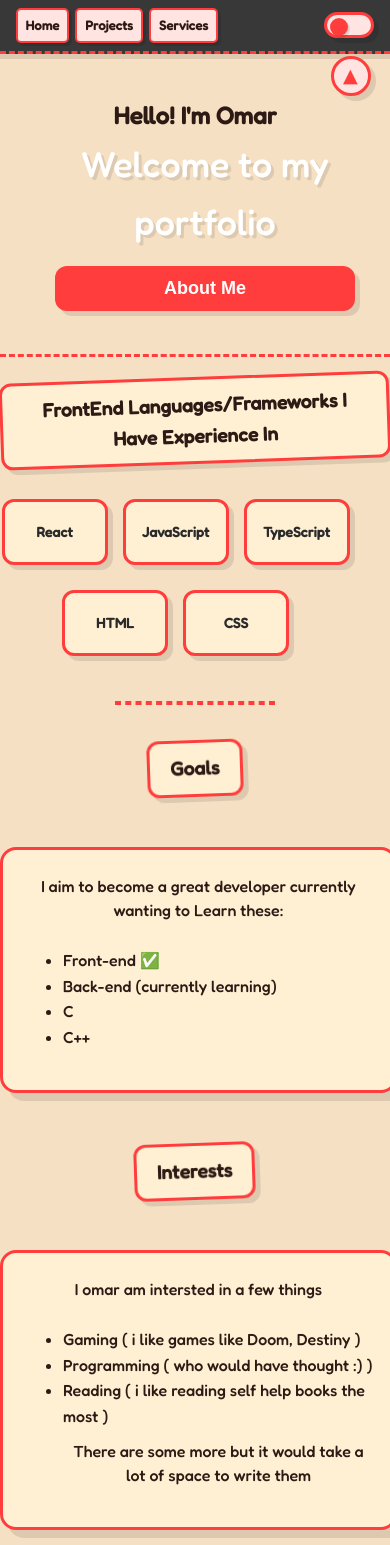
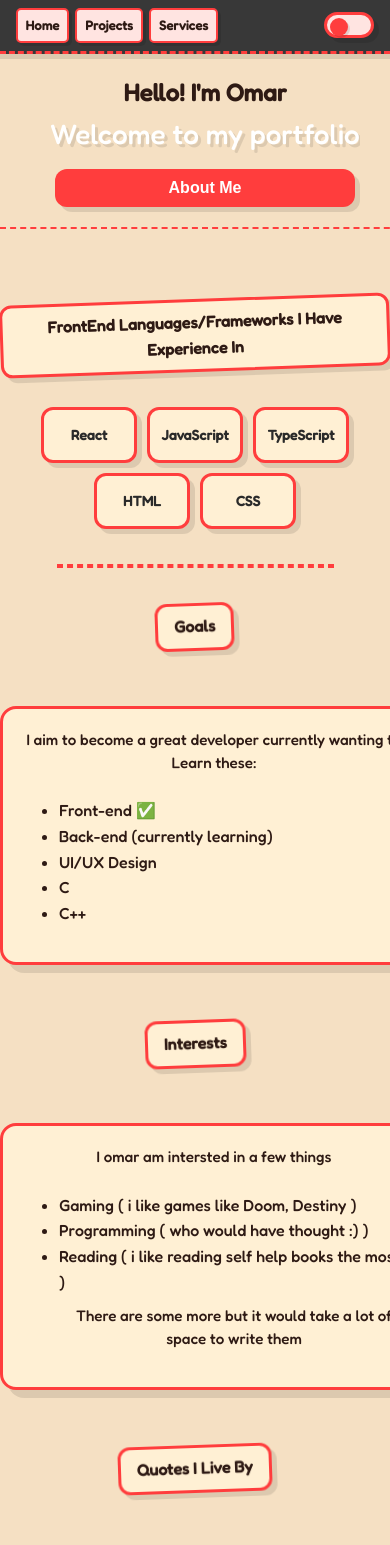
Before and after one commit to bonkmaster2010/portfolio, a React (Vite) app in the folder portfolio/: page / in a window 390 px wide. Shown: the top 1545 px of the page. Built offline with nearby package versions, Linux system fonts and the light colour scheme.

Commit message:
styles fixes and mobile design improvments along with simple mode actually changing stuff

```diff
--- a/portfolio/src/App.tsx
+++ b/portfolio/src/App.tsx
@@ -21,7 +21,7 @@ function AboutMe() {
       <div className='about-me'>
 
         {mj && (
-          <div className='overlay'>
+          <div className='overlay' onClick={() => setMj(false)}>
             <div className='modal'>
               <p>I'm Omar, a self-taught developer from Cairo, Egypt. I started learning web development and since then, I've been building real projects, learning by doing.</p>
               <p>So far, I’ve completed 13 projects — including apps like a calculator, to-do list, blog, dashboard, and even an e-commerce site. Every project pushed me to learn something new and solve real problems.</p>
@@ -59,6 +59,7 @@ function AboutMe() {
         <ul>
           <li>Front-end ✅</li>
           <li>Back-end (currently learning)</li>
+          <li>UI/UX Design</li>
           <li>C</li>
           <li>C++</li>
         </ul>
--- a/portfolio/src/components/Contact.tsx
+++ b/portfolio/src/components/Contact.tsx
@@ -10,7 +10,7 @@ function Contact() {
                     <h1>Services</h1>
                     <div className='services-cards'>
 
-                        <a target='_blank' href='https://www.coursera.org/articles/web-developer'>
+                        <a target='_blank'>
                         <div className='service-card'>
                             <h2>Web Development</h2>
                             <p>
@@ -21,6 +21,8 @@ function Contact() {
                         </a>
 
                     </div>
+
+
                 </div>
                 <Footer/>
             </div>
--- a/portfolio/src/components/Layout.tsx
+++ b/portfolio/src/components/Layout.tsx
@@ -1,29 +1,12 @@
 import { NavLink, Outlet } from "react-router-dom";
-import { useState } from "react";
 import '../styles/Layout.css';
 
 export default function Layout() {
-  const [showNav, setShowNav] = useState(true);
-  const [animating, setAnimating] = useState(false);
 
-  const toggleNav = () => {
-    setAnimating(true);
-    if (showNav) {
-      setTimeout(() => {
-        setShowNav(false);
-        setAnimating(false);
-      }, 300);
-    } else {
-      setShowNav(true);
-      setTimeout(() => setAnimating(false), 300);
-    }
-  };
 
   return (
     <>
-      {/* Add class to control slide animation */}
-      <nav className={`Layout ${showNav && !animating ? "slide-in" : animating && !showNav ? "slide-out" : ""}`}>
-        {showNav && (
+      <nav className="Layout">
           <>
             <NavLink to="/">Home</NavLink>
             <NavLink to="/projects">Projects</NavLink>
@@ -34,18 +17,7 @@ export default function Layout() {
               aria-label="Toggle minimal mode"
             />
           </>
-        )}
       </nav>
-
-      {/* Navigation toggle button fixed under navbar, right side */}
-      <button
-        className="nav-toggle"
-        onClick={toggleNav}
-        aria-label={showNav ? "Hide navigation" : "Show navigation"}
-        title={showNav ? "Hide navigation" : "Show navigation"}
-      >
-        {showNav ? "▲" : "▼"}
-      </button>
 
       <Outlet />
     </>
--- a/portfolio/src/components/projectData.tsx
+++ b/portfolio/src/components/projectData.tsx
@@ -57,7 +57,7 @@ export const projectData: Project[] = [
     isActive: false
   },
   {
-    title: "Megatron (🥀)",
+    title: "Megatron",
     desc: "A basic AI chat app created to test API fetching and CSS skills. Allows real-time chatting with an AI model and helped me practice asynchronous requests and UI updates.",
     tools: "REACT • JS • CSS",
     images: [AC1, AC2],
--- a/portfolio/src/styles/App.css
+++ b/portfolio/src/styles/App.css
@@ -1,3 +1,4 @@
+
 :root {
   --beige: #F5E0C3;
   --beige-light: #FFF0D4;
@@ -25,6 +26,10 @@ body {
   overflow-x: hidden;
 }
 
+html{
+  overflow-x: hidden;
+}
+
 .about-me h1, h2, span {
   margin: 0px;
 }
@@ -41,7 +46,7 @@ body {
 .about-me {
   display: flex;
   flex-direction: column;
-  margin-top: 10px;
+  margin-top: 70px;
   gap: 35px;
 }
 
@@ -87,7 +92,11 @@ body {
   gap: 15px;
   flex-wrap: wrap;
   animation: fadeInUp 0.6s ease-out forwards 0.4s;
-  /* Removed opacity: 0 and transform */
+  overflow: visible;
+}
+
+.my-skills a{
+  overflow: visible;
 }
 
 .skills-card {
@@ -338,23 +347,112 @@ body {
 
 /* Responsive */
 @media screen and (max-width: 768px) {
+  body {
+    font-size: 16px;
+    padding: 0;
+  }
+
+  .wrapper {
+    padding: 16px;
+  }
+
+  .my-intro {
+    height: auto;
+    padding: 20px 10px;
+    border-bottom: 2px dashed var(--cart-red);
+    margin-bottom: 20px;
+  }
+
+  .my-intro p {
+    font-size: 28px;
+    text-align: center;
+    margin: 0 0 12px 0;
+    padding: 0;
+  }
+
+  .my-intro button {
+    margin: 0 auto;
+  }
+
+  .intro-label {
+    font-size: 1rem;
+    padding: 8px 16px;
+  }
+
   .my-skills {
-    width: 90%;
-    margin-right: 0;
+    justify-content: center;
+    gap: 10px;
   }
 
   .skills-card {
-    width: 100px;
+    width: 90px;
+    height: 50px;
     font-size: 14px;
-    margin-bottom: 10px;
+  }
+
+  .modal {
+    width: 100%;
+    max-width: 100%;
+    height: auto;
+    padding: 16px;
+    font-size: 15px;
+  }
+
+  .project-highlights ul {
+    padding-left: 16px;
+    gap: 16px;
+  }
+
+  .project-highlights li {
+    font-size: 14px;
+    padding-left: 20px;
+  }
+
+  .project-highlights li:before {
+    font-size: 18px;
+    top: -1px;
+  }
+
+  #mj, #gub {
+    font-size: 16px;
+    padding: 10px 16px;
+  }
+
+  #mj-check, #img-close {
+    width: 100%;
+    font-size: 14px;
+    padding: 10px;
+  }
+
+  #intro-hr {
+    width: 70%;
   }
 
   .intersts {
-    width: 90%;
-    margin: 15px auto;
+    width: 100%;
+    padding: 20px 16px;
+    gap: 8px;
   }
 
-  .my-intro p {
-    font-size: 36px;
+  .intersts p {
+    font-size: 0.95rem;
+  }
+
+  #rockAndRoll {
+    width: 100%;
+    font-size: 15px;
+    padding: 10px 16px;
+  }
+
+  #whats-that {
+    font-size: 10px;
+  }
+
+  .overlay {
+    padding: 10px;
+  }
+
+  .modal::-webkit-scrollbar {
+    display: none;
   }
 }
--- a/portfolio/src/styles/Layout.css
+++ b/portfolio/src/styles/Layout.css
@@ -13,6 +13,17 @@
 }
 
 /* ----- Base Styles ----- */
+
+h1,
+h2,
+h3,
+h4,
+p,
+span,
+.a{
+ overflow-y: hidden !important;
+}
+
 body {
   box-sizing: border-box;
   margin: 0;
@@ -22,7 +33,6 @@ body {
   min-height: 100vh;
 }
 
-/* ----- Cartoony Navbar ----- */
 .Layout {
   display: flex;
   gap: 15px;
@@ -33,23 +43,10 @@ body {
   z-index: 100;
   background-color: var(--card-bg);
   box-shadow: 0 5px 0 rgba(0,0,0,0.1);
-  transition: max-height 0.3s ease, opacity 0.3s ease;
-  max-height: 500px;
   opacity: 1;
   overflow: hidden;
 }
 
-.Layout.slide-out {
-  max-height: 0;
-  opacity: 0;
-  pointer-events: none;
-}
-
-.Layout.slide-in {
-  max-height: 500px;
-  opacity: 1;
-  pointer-events: auto;
-}
 
 .Layout a {
   text-decoration: none;
@@ -71,7 +68,6 @@ body {
   background-color: white;
 }
 
-/* Active link indicator */
 .Layout a::after {
   content: '';
   position: absolute;
@@ -141,20 +137,6 @@ body {
   }
 }
 
-.minimal-mode #tgm {
-  background: var(--soft-pink);
-  box-shadow: 3px 3px 0 rgba(0,0,0,0.1);
-}
-
-.minimal-mode #tgm::before {
-  left: calc(100% - 28px);
-  background: var(--text-primary);
-}
-
-.minimal-mode #tgm::after {
-  content: 'Simple';
-  color: white;
-}
 
 #tgm:hover {
   transform: translateY(-2px);
@@ -167,53 +149,6 @@ body {
 
 #tgm:active::before {
   width: 30px;
-}
-
-.nav-toggle {
-  position: fixed;
-  top: calc(3rem + 42px);
-  right: 5%;
-  z-index: 100;
-  width: 50px;
-  height: 50px;
-  border-radius: 50%;
-  border: 3px solid var(--neon-red);
-  background-color: var(--soft-pink);
-  color: var(--neon-red);
-  font-size: 1.5rem;
-  font-weight: bold;
-  font-family: 'Comic Sans MS', sans-serif;
-  cursor: pointer;
-  box-shadow: 5px 5px 0 rgba(0,0,0,0.1);
-  transition: all var(--transition-bounce);
-  display: flex;
-  align-items: center;
-  justify-content: center;
-  text-align: center;
-  padding: 0;
-  line-height: 1;
-}
-
-.nav-toggle:hover {
-  transform: translateY(-5px) scale(1.1);
-  background-color: var(--neon-red);
-  color: white;
-  box-shadow: 8px 8px 0 rgba(0,0,0,0.1);
-}
-
-.nav-toggle::after {
-  content: "";
-  position: absolute;
-  width: 100%;
-  height: 100%;
-  border-radius: 50%;
-  background: radial-gradient(circle, rgba(255,255,255,0.8) 0%, transparent 70%);
-  opacity: 0;
-  transition: opacity 0.3s ease;
-}
-
-.nav-toggle:hover::after {
-  opacity: 0.4;
 }
 
 /* Minimal Mode Styles */
@@ -240,6 +175,52 @@ body {
   box-shadow: none;
 }
 
+.minimal-mode
+div,
+.minimal-mode li,
+.minimal-mode h1,
+.minimal-mode h2,
+.minimal-mode h3,
+.minimal-mode h4,
+.minimal-mode a,
+.minimal-mode span,
+.minimal-mode hr,
+.minimal-mode p,
+.minimal-mode img{
+  border-color: black !important;
+}
+
+.minimal-mode p, .minimal-mode a, .minimal-mode h1, .minimal-mode h2, .minimal-mode h3, .minimal-mode h4, .minimal-mode span{
+  color: black !important;
+}
+
+.minimal-mode span:hover{
+  background-color: #FFF0D4;
+}
+
+.minimal-mode button{
+  background-color: rgb(24, 24, 24) !important;
+}
+
+.minimal-mode button:hover{
+  background-color: black !important;
+}
+
+.minimal-mode #tgm {
+  background: var(--soft-pink) !important;
+  color: white;
+  box-shadow: 3px 3px 0 rgba(0,0,0,0.1);
+}
+
+.minimal-mode #tgm::before {
+  left: calc(100% - 28px);
+  background: var(--text-primary);
+}
+
+.minimal-mode #tgm::after {
+  content: 'Simple';
+  color: white;
+}
 
 /* Animation keyframes */
 @keyframes bounce {
--- a/portfolio/src/styles/Projects.css
+++ b/portfolio/src/styles/Projects.css
@@ -40,7 +40,6 @@
   transform: rotate(-1deg);
 }
 
-/* Cartoony Projects Button */
 .other-projects-btn {
   background: var(--neon-red);
   color: white;
@@ -92,7 +91,6 @@
   opacity: 0.3;
 }
 
-/* Bouncy expand animation */
 @keyframes expandLine {
   from {
     width: 0;
@@ -106,7 +104,6 @@
   }
 }
 
-/* Projects Container */
 .projects-cont {
   display: flex;
   flex-direction: column;
@@ -115,6 +112,7 @@
   padding: 0 20px 60px;
   max-width: 1200px;
   margin: 0 auto;
+  overflow: visible;
 }
 
 /* ----- Responsive Grid ----- */
```
Also changed, not shown: portfolio/src/components/Footer.tsx (+0 -12 lines), portfolio/src/styles/Contact.css (+57 -11 lines).
